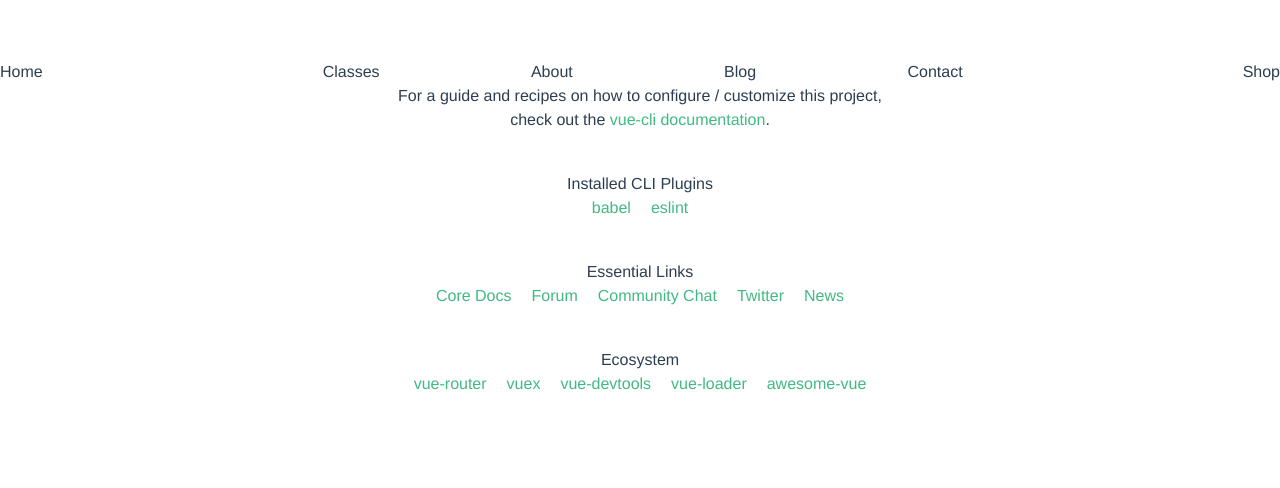
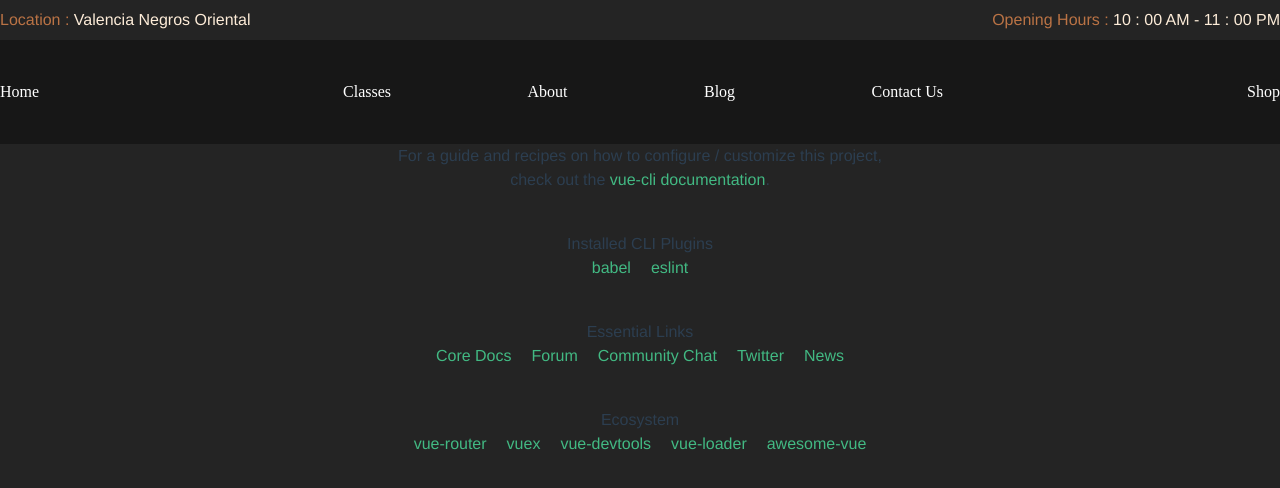
Before and after one commit to Skrill-ie/coffee-mystika, a Vue app: page / in a window 1280 px wide. Shown: the top 488 px of the page. Built offline with nearby package versions, Linux system fonts and the light colour scheme.

Commit message:
nav bar design initial

```diff
--- a/public/index.html
+++ b/public/index.html
@@ -5,9 +5,11 @@
     <meta http-equiv="X-UA-Compatible" content="IE=edge">
     <meta name="viewport" content="width=device-width,initial-scale=1.0">
     <link rel="icon" href="<%= BASE_URL %>favicon.ico">
+    <!-- Google Api Font -->
+    <link href="https://fonts.googleapis.com/css2?family=Inter:wght@400;700&display=swap" rel="stylesheet">
     <title><%= htmlWebpackPlugin.options.title %></title>
   </head>
-  <body>
+  <body style="background-color:#242424;">
     <noscript>
       <strong>We're sorry but <%= htmlWebpackPlugin.options.title %> doesn't work properly without JavaScript enabled. Please enable it to continue.</strong>
     </noscript>
--- a/src/App.vue
+++ b/src/App.vue
@@ -24,6 +24,5 @@ export default {
   -moz-osx-font-smoothing: grayscale;
   text-align: center;
   color: #2c3e50;
-  margin-top: 60px;
 }
 </style>
--- a/src/components/NavBar.vue
+++ b/src/components/NavBar.vue
@@ -1,22 +1,30 @@
 <template>
-   <nav class="flex justify-between container mx-auto">
+  <div class="">
+    <div class="container mx-auto flex justify-between py-2">
+      <p><span class="text-text-divider">Location :</span><span class="text-text-paragraph"> Valencia Negros Oriental</span></p>
+      <p><span class="text-text-divider">Opening Hours :</span><span class="text-text-paragraph"> 10 : 00 AM - 11 : 00 PM</span></p>
+    </div>
+    <nav class="py-10 bg-black-secondary bg-opacity-50  text-white font-radley">
+      <div class="container mx-auto flex justify-between">
         <router-link to="/">Home</router-link>
         <ul class="flex w-2/4 justify-between">
           <li>
-        <router-link to="/about">Classes</router-link>
+            <router-link to="/about" class="px-5 py-3 w-32" exact-active-class="bg-button-active">Classes</router-link>
           </li>
           <li>
-        <router-link to="/about">About</router-link>
+            <router-link to="/about" class="px-5 py-3 w-32" exact-active-class="bg-button-active">About</router-link>
           </li>
           <li>
-        <router-link to="/contact">Blog</router-link>
+            <router-link to="/contact" class="px-5 py-3 w-32" exact-active-class="bg-button-active">Blog</router-link>
           </li>
           <li>
-        <router-link to="/contact">Contact</router-link>
+            <router-link to="/contact" class="px-5 py-3 w-32" exact-active-class="bg-button-active">Contact Us</router-link>
           </li>
         </ul>
         <router-link to="/">Shop</router-link>
+      </div>
     </nav>
+  </div>
 </template>
 
 <script>
--- a/tailwind.config.js
+++ b/tailwind.config.js
@@ -5,7 +5,26 @@ module.exports = {
     "./src/**/*.{vue,js,ts,jsx,tsx}",
   ],
   theme: {
-    extend: {},
+    extend: {
+      colors:{
+        black:{
+          primary: '#242424',
+          secondary:'#0B0B0B'
+        },
+        text:{
+          title:'#F9DBB7',
+          paragraph:'#FDECD8',
+          divider:'#BA7345'
+        },
+        button:{
+          active:"#C58244",
+        }
+      },
+      fontFamily:{
+        radley: ['Radley', 'serif'], // Custom font for Radley
+        imFell: ['Im Fell English', 'serif'], // Custom font for Im Fell
+      },
+    },
   },
   plugins: [],
 }
```
Lines whose indentation alone changed are shown as unchanged.
